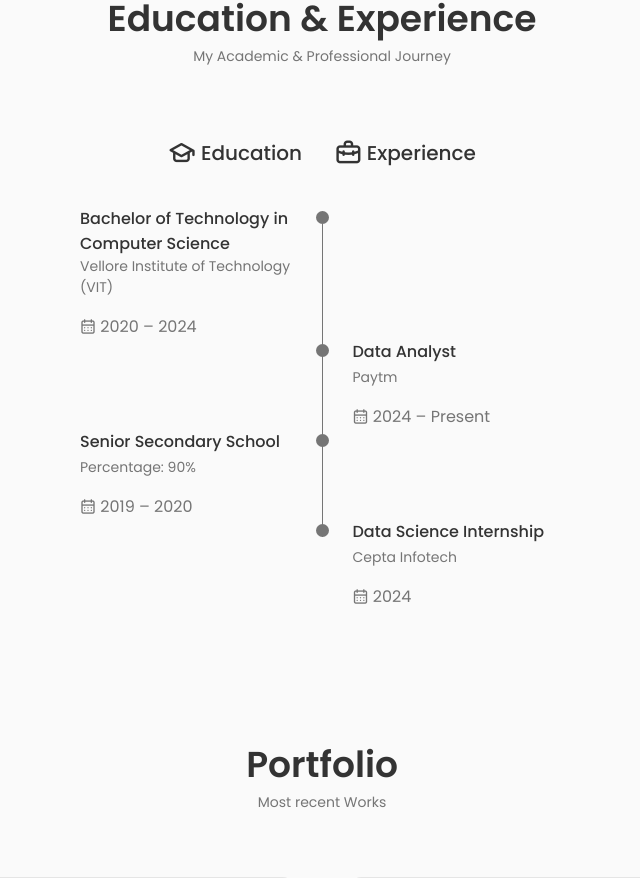
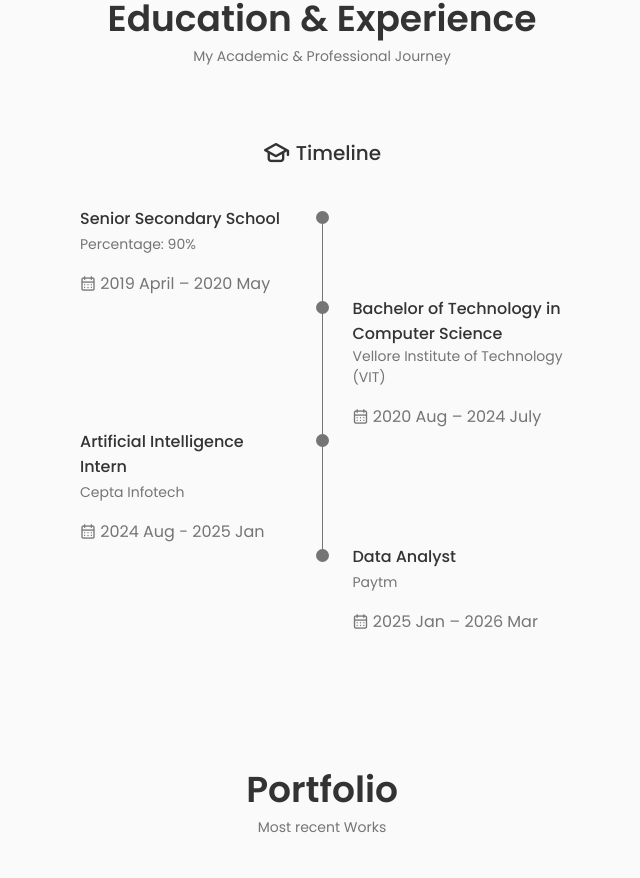
Before and after one commit to ashutosh0079/Portfolio-react, a React (Create React App) app: page / in a window 1280 px wide. Shown: the part 2175-3053 px from the top of the page, without its empty margins (318-958 px from the left). Built offline with nearby package versions, Linux system fonts and the light colour scheme.

Commit message:
Update Qualification.jsx

```diff
--- a/src/components/qualification/Qualification.jsx
+++ b/src/components/qualification/Qualification.jsx
@@ -13,29 +13,24 @@ const Qualification = () => {
         <div className="qualification__tabs">
           <div className="qualification__button qualification__active button--flex">
             <i className="uil uil-graduation-cap qualification__icon"></i>
-            Education
-          </div>
-
-          <div className="qualification__button qualification__active button--flex">
-            <i className="uil uil-briefcase-alt qualification__icon"></i>
-            Experience
+            Timeline
           </div>
         </div>
 
         <div className="qualification__sections">
           <div className="qualification__content qualification__content-active">
 
-            {/* Education */}
+            {/* Senior Secondary */}
             <div className="qualification__data">
               <div>
                 <h3 className="qualification__title">
-                  Bachelor of Technology in Computer Science
+                  Senior Secondary School
                 </h3>
                 <span className="qualification__subtitle">
-                  Vellore Institute of Technology (VIT)
+                  Percentage: 90%
                 </span>
                 <div className="qualification__calendar">
-                  <i className="uil uil-calendar-alt"></i> 2020 – 2024
+                  <i className="uil uil-calendar-alt"></i> 2019 April – 2020 May
                 </div>
               </div>
 
@@ -45,7 +40,7 @@ const Qualification = () => {
               </div>
             </div>
 
-            {/* Experience */}
+            {/* B.Tech */}
             <div className="qualification__data">
               <div></div>
 
@@ -56,28 +51,28 @@ const Qualification = () => {
 
               <div>
                 <h3 className="qualification__title">
-                  Data Analyst
+                  Bachelor of Technology in Computer Science
                 </h3>
                 <span className="qualification__subtitle">
-                  Paytm
+                  Vellore Institute of Technology (VIT)
                 </span>
                 <div className="qualification__calendar">
-                  <i className="uil uil-calendar-alt"></i> 2024 – Present
+                  <i className="uil uil-calendar-alt"></i> 2020 Aug – 2024 July
                 </div>
               </div>
             </div>
 
-            {/* School */}
+            {/* AI Internship */}
             <div className="qualification__data">
               <div>
                 <h3 className="qualification__title">
-                  Senior Secondary School
+                  Artificial Intelligence Intern
                 </h3>
                 <span className="qualification__subtitle">
-                  Percentage: 90%
+                  Cepta Infotech
                 </span>
                 <div className="qualification__calendar">
-                  <i className="uil uil-calendar-alt"></i> 2019 – 2020
+                  <i className="uil uil-calendar-alt"></i> 2024 Aug - 2025 Jan
                 </div>
               </div>
 
@@ -87,7 +82,7 @@ const Qualification = () => {
               </div>
             </div>
 
-            {/* AI Internship */}
+            {/* Paytm */}
             <div className="qualification__data">
               <div></div>
 
@@ -97,13 +92,13 @@ const Qualification = () => {
 
               <div>
                 <h3 className="qualification__title">
-                  Data Science Internship
+                  Data Analyst
                 </h3>
                 <span className="qualification__subtitle">
-                  Cepta Infotech
+                  Paytm
                 </span>
                 <div className="qualification__calendar">
-                  <i className="uil uil-calendar-alt"></i> 2024
+                  <i className="uil uil-calendar-alt"></i> 2025 Jan – 2026 Mar
                 </div>
               </div>
             </div>
```
